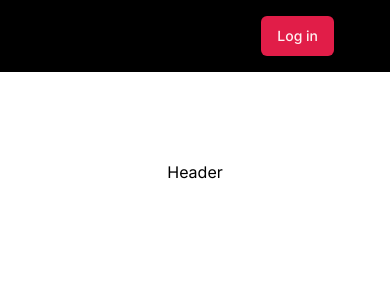
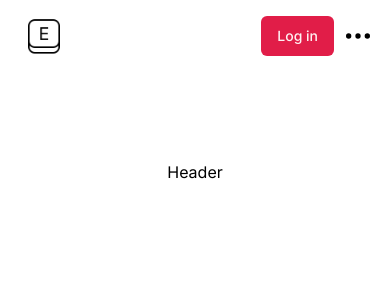
Before and after one commit to WillGraham36/echo-spot, a Next.js app: page / in a window 390 px wide. Shown: the top 300 px of the page. Built offline with nearby package versions, Linux system fonts and the light colour scheme.

Commit message:
fix: on mobile, changing theme no longer closes dropdown and stops it from working

```diff
--- a/app/(feed)/_components/Navbar.tsx
+++ b/app/(feed)/_components/Navbar.tsx
@@ -19,7 +19,7 @@
     const [miles, setMiles] = useState(20);
 
     return (
-        <div className="z-50 bg-black fixed top-0 flex items-center justify-between w-full px-4 py-2">
+        <div className="z-50 fixed top-0 flex items-center justify-between w-full px-4 py-2">
             <Logo />
             <span className="hidden sm:block">
                 <LocationRange miles={miles} setMiles={setMiles}/>
@@ -43,7 +43,9 @@
                             <DropdownMenuSeparator />
                             <DropdownMenuItem>
                                 <p className="pr-[14px]">Appearance theme: </p>
-                                <ModeToggle />
+                                <div onClick={(e) => e.stopPropagation()}>
+                                    <ModeToggle />
+                                </div>
                             </DropdownMenuItem>
 
                             <DropdownMenuItem>
```
